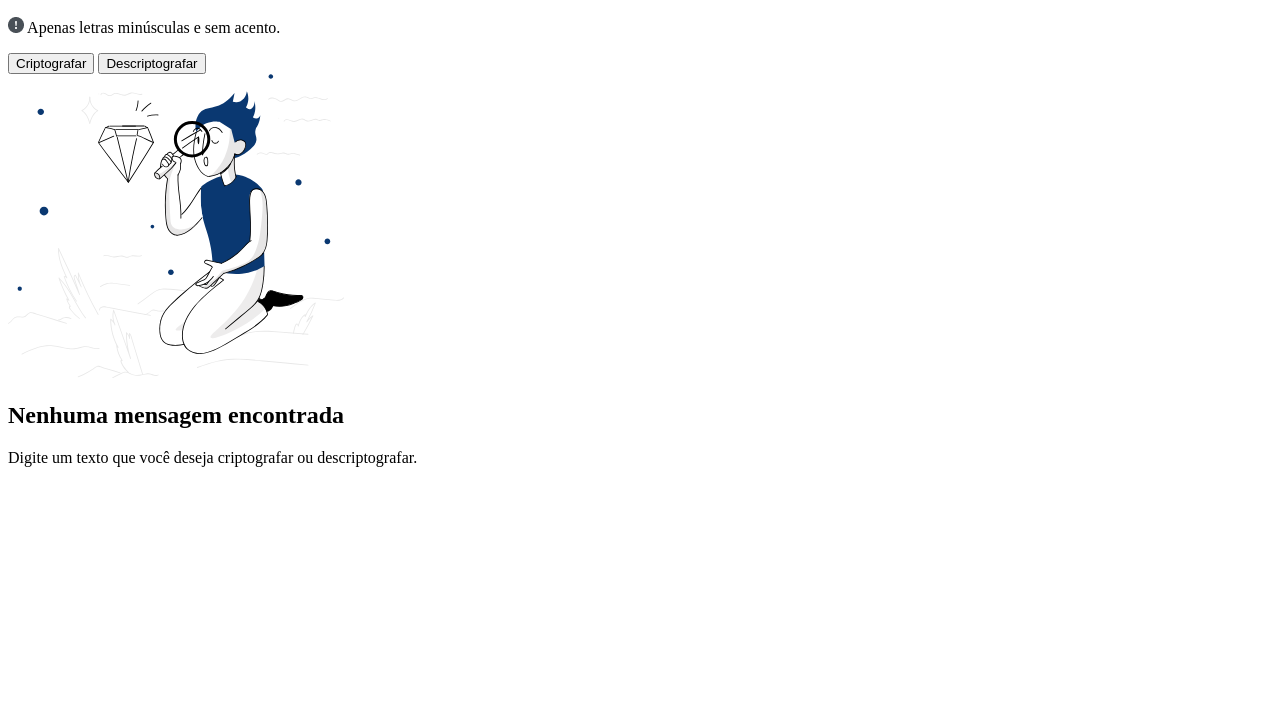
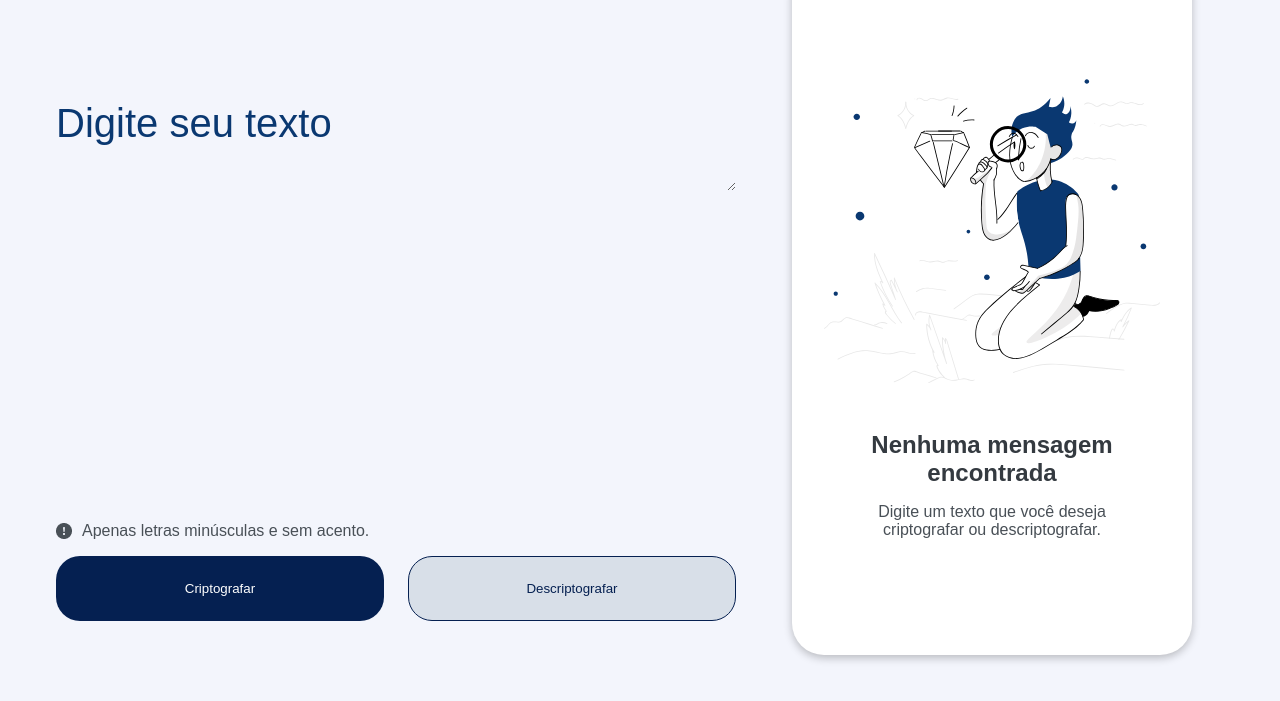
Before and after one commit to lanDev01/decoder-challenge, a plain HTML site: page index.html in a window 1280 px wide. Shown: the part 99-800 px from the top of the page. Drawn offline with Linux system fonts and the light colour scheme.

Commit message:
Feat: concluindo layout

```diff
--- a/index.html
+++ b/index.html
@@ -10,31 +10,50 @@
   <body>
     <section>
       <header>
-        <img src="./assets/logo.png" alt="">
+        <img src="./assets/logo.png" alt="" />
       </header>
 
       <main>
         <div class="content-left">
+          <div class="box-center">
             <textarea name="" id="" placeholder="Digite seu texto"></textarea>
 
             <div class="box-buttons">
-            <p> <img src="./assets/alert.png" alt=""> Apenas letras minúsculas e sem acento.</p>
+              <p>
+                <img src="./assets/alert.png" alt="" /> Apenas letras minúsculas
+                e sem acento.
+              </p>
 
               <div class="buttons-wrapper">
-              <button>Criptografar</button>
-              <button>Descriptografar</button>
+                <button class="coder">Criptografar</button>
+                <button class="decoder">Descriptografar</button>
+              </div>
             </div>
           </div>
         </div>
 
         <div class="content-right">
+          <div class="box-not-found">
             <img src="./assets/high-quality-products.svg" alt="" />
 
             <h2>Nenhuma mensagem encontrada</h2>
 
             <p>
-            Digite um texto que você deseja criptografar ou descriptografar.
+              Digite um texto que você deseja <br />
+              criptografar ou descriptografar.
             </p>
+          </div>
+
+          <div class="box-decoder">
+            <p>
+              Lorem ipsum, dolor sit amet consectetur adipisicing elit. Sequi
+              reprehenderit nostrum libero consequatur animi quisquam repellat
+              molestiae ad eos eum eius, deleniti tenetur voluptate. Autem
+              laudantium tenetur minima asperiores. Nulla?
+            </p>
+
+            <button>Copiar</button>
+          </div>
         </div>
       </main>
     </section>
--- a/styles/style.css
+++ b/styles/style.css
@@ -0,0 +1,235 @@
+* {
+  margin: 0;
+  padding: 0;
+  box-sizing: border-box;
+
+  font-family: Arial, Helvetica, sans-serif;
+}
+
+body {
+  height: calc(100dvh - 72px);
+  background: #F3F5FC;
+}
+
+section {
+  height: 100dvh;
+}
+
+header {
+  height: 72px;
+
+  display: flex;
+  align-items: center;
+}
+
+header img {
+  width: 120px;
+  height: 48px;
+}
+
+main {
+  height: calc(100dvh - 72px);
+
+  display: flex;
+  justify-content: space-between;
+  align-items: center;
+  margin: 0 2rem;
+}
+
+.content-left {
+  width: 100%;
+  height: 100%;
+
+  display: flex;
+  justify-content: center;
+  margin-right: 2rem;
+
+  /* border: 1px solid green; */
+}
+
+.box-center {
+  display: flex;
+  flex-direction: column;
+  justify-content: space-between;
+
+  width: 100%;
+  height: 90dvh;
+  padding: 3rem 0;
+
+  max-width: 680px;
+}
+
+.box-center textarea {
+  font-size: 2.5rem;
+  color: #0A3871;
+  margin-top: 5rem;
+
+  background: transparent;
+  border: none;
+}
+
+.box-center textarea::placeholder {
+  color: #0A3871;
+}
+
+.box-buttons {
+  display: flex;
+  flex-direction: column;
+  gap: 1rem;
+}
+
+.box-buttons p {
+  display: flex;
+  align-items: center;
+  gap: 0.625rem;
+
+  color: #495057;
+}
+
+.buttons-wrapper {
+  width: 100%;
+  display: flex;
+  gap: 1.5rem;
+}
+
+.box-buttons .coder,
+.box-buttons .decoder {
+  width: 50%;
+  border-radius: 1.5rem;
+  padding: 1.5rem;
+
+  margin-bottom: 1.5rem;
+}
+
+.box-buttons .coder {
+  background: #052051;
+  border: none;
+  color: #FFF;
+  font-weight: 300;
+}
+
+.box-buttons .decoder {
+  background: #D8DFE8;
+  border: 1px solid #052051;
+  color: #052051;
+  font-weight: 300;
+}
+
+.content-right {
+  width: 600px;
+  height: 95%;
+
+  background: #FFF;
+  border-radius: 32px;
+
+  margin-right: 3.5rem;
+  margin-bottom: 3.5rem;
+
+  box-shadow: rgba(0, 0, 0, 0.24) 0px 3px 8px;
+}
+
+.box-not-found {
+  display: flex;
+  align-items: center;
+  flex-direction: column;
+  justify-content: center;
+  height: 100%;
+
+  margin: 0 2rem;
+}
+
+.box-not-found img {
+  width: 336px;
+  height: 304px;
+}
+
+.box-not-found h2 {
+  font-size: 1.5rem;
+  text-align: center;
+  color: #343A40;
+
+  margin: 3rem 2rem 1rem 2rem;
+}
+
+.box-not-found p {
+  color: #495057;
+  text-align: center;
+}
+
+.box-not-found {
+  display: flex;
+}
+
+.box-decoder {
+  height: 100%;
+  display: flex;
+  flex-direction: column;
+  justify-content: space-between;
+
+  padding: 1.5rem;
+}
+
+.box-decoder p {
+  color: #495057;
+  font-size: 1.5rem;
+  margin-top: 1rem;
+}
+
+.box-decoder button {
+  width: 100%;
+  border-radius: 1.5rem;
+  padding: 1.5rem;
+  background: transparent;
+  border: 1px solid #052051;
+  color: #052051;
+  font-weight: 300;
+}
+
+.box-decoder {
+  display: none;
+}
+
+@media (max-width: 900px) {
+  main {
+    height: 100%;
+    flex-direction: column;
+    align-items: center;
+    justify-content: center;
+
+    margin: 1rem;
+  }
+
+  .content-left {
+    padding: 1rem;
+    width: 100%;
+    margin-right: 0;
+  }
+
+  .content-right {
+    padding: 1rem;
+    width: 100%;
+    margin-right: 0;
+  }
+
+  .box-not-found {
+    display: flex;
+    align-items: center;
+    justify-content: center;
+  }
+
+  .box-decoder {
+    gap: 2rem;
+  }
+
+  .box-not-found img {
+    display: none;
+  }
+
+  .box-not-found h2 {
+    margin: 1rem;
+  }
+
+  .box-not-found p {
+    margin-bottom: 1rem;
+  }
+}
```
Lines whose indentation alone changed are shown as unchanged.
